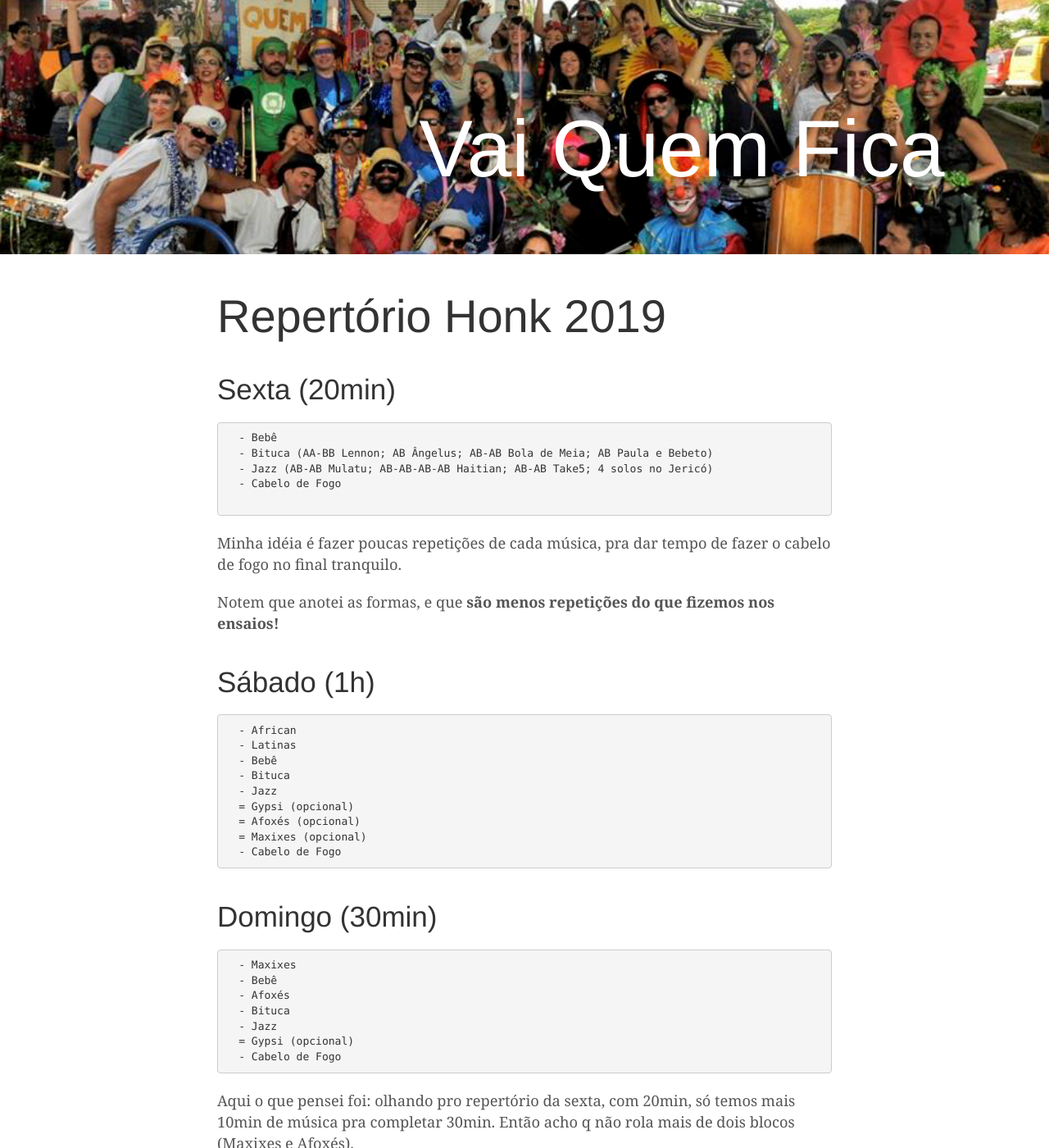
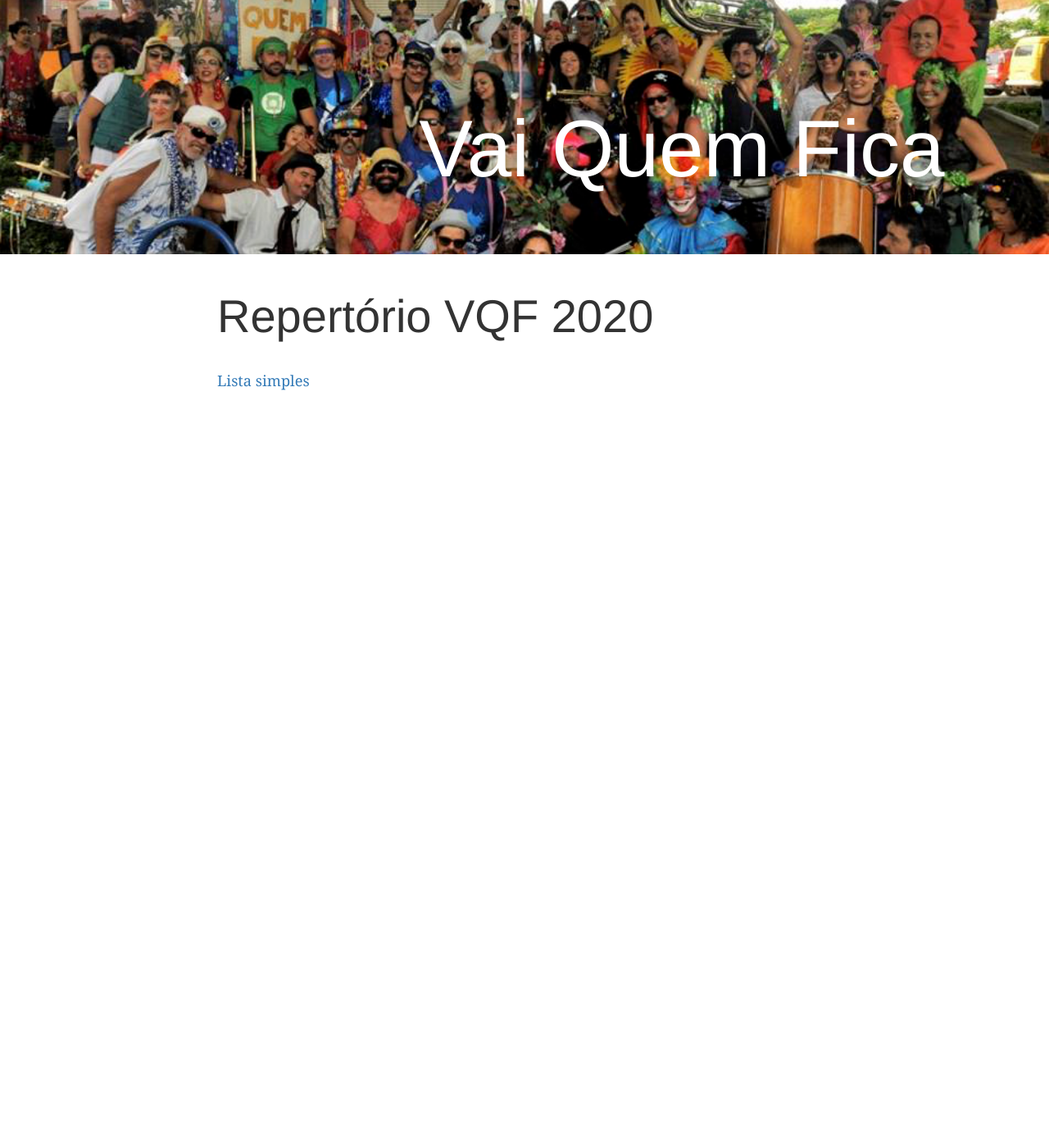
Before and after one commit to brunopedroso/vqf, a Jekyll site: the page built from repertorio.md, in a window 1280 px wide and 1400 px high. Shown: the whole window at 82% size. Built offline with Jekyll 4.4.1, drawn with Linux system fonts in a browser that asks for light colours; some of the changed text lies outside the part shown.

```diff
--- a/repertorio.md
+++ b/repertorio.md
@@ -23,59 +23,13 @@ tons:
 </style>
 
 
-## Repertório Honk 2019
+## Repertório VQF 2020
 
-
-### Sexta (20min)
-<pre>
-  - Bebê
-  - Bituca (AA-BB Lennon; AB Ângelus; AB-AB Bola de Meia; AB Paula e Bebeto)
-  - Jazz (AB-AB Mulatu; AB-AB-AB-AB Haitian; AB-AB Take5; 4 solos no Jericó)
-  - Cabelo de Fogo
-
-</pre>
-
-Minha idéia é fazer poucas repetições de cada música, pra dar tempo de fazer o cabelo de fogo no final tranquilo.
-
-Notem que anotei as formas, e que **são menos repetições do que fizemos nos ensaios!**
-
-
-### Sábado (1h)
-<pre>
-  - African
-  - Latinas
-  - Bebê
-  - Bituca
-  - Jazz
-  = Gypsi (opcional)
-  = Afoxés (opcional)
-  = Maxixes (opcional)
-  - Cabelo de Fogo
-</pre>
-
-
-### Domingo (30min)
-<pre>
-  - Maxixes
-  - Bebê
-  - Afoxés
-  - Bituca
-  - Jazz
-  = Gypsi (opcional)
-  - Cabelo de Fogo
-</pre>
-
-Aqui o que pensei foi: olhando pro repertório da sexta, com 20min, só temos mais 10min de música pra completar 30min. Então acho q não rola mais de dois blocos (Maxixes e Afoxés).
-
--------
--------
--------
-
-### Repertório dos ensaios:
+  <a href='/repertorio_lista'>Lista simples</a>
 
   <table>
 
-    {% for bloco in site.data.repertorio_honk_2019.blocos  %}
+    {% for bloco in site.data.repertorio2020.blocos  %}
 
       <tr>
         <td>
```
Also changed, not shown: repertorio_2019.md (deleted, +0 -131 lines), repertorio_lista.md (+1 -1 lines).
